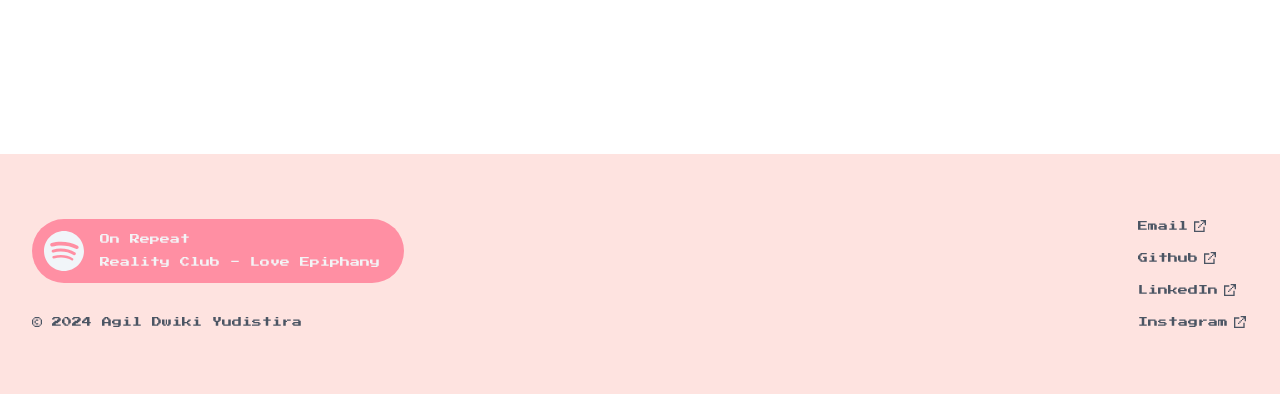
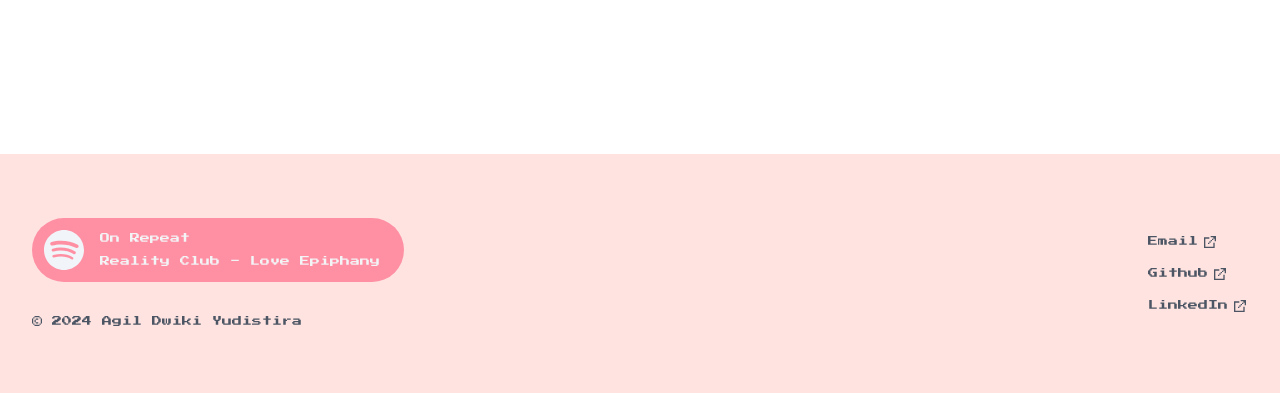
Before and after one commit to agildw/portofolio-astro, an Astro site: page / in a window 1280 px wide. Shown: the part 2082-2476 px from the top of the page. Built offline with nearby package versions, Linux system fonts and the light colour scheme; Astro itself is replaced by a stand-in of ours; a web font is replaced by a local one.

Commit message:
update social media

```diff
--- a/src/components/Contact.tsx
+++ b/src/components/Contact.tsx
@@ -15,10 +15,6 @@ const socials = [
   {
     title: "LinkedIn",
     url: "https://www.linkedin.com/in/agildw/",
-  },
-  {
-    title: "Instagram",
-    url: "https://instagram.com/agldw",
   },
 ];
 
```
